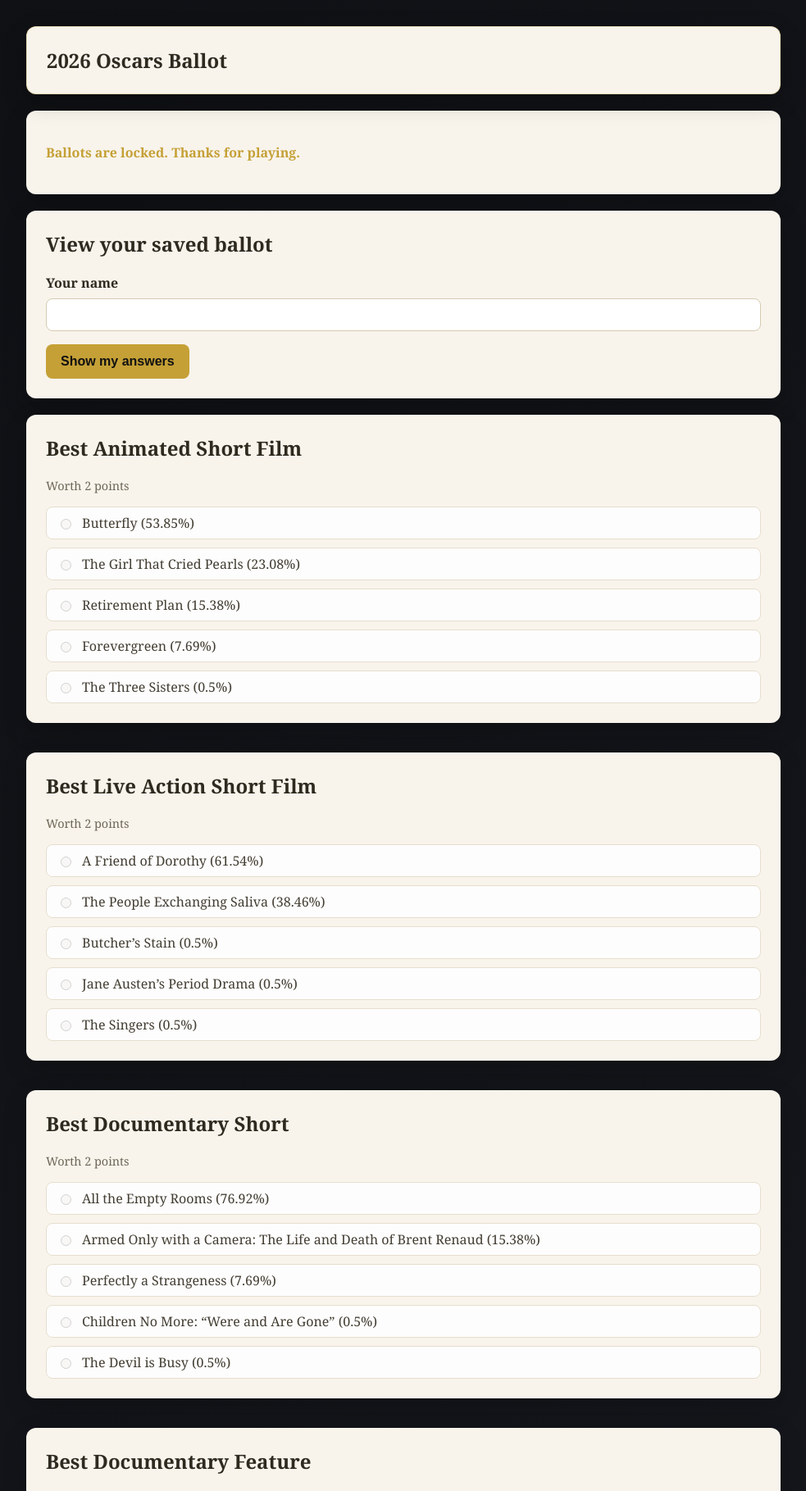
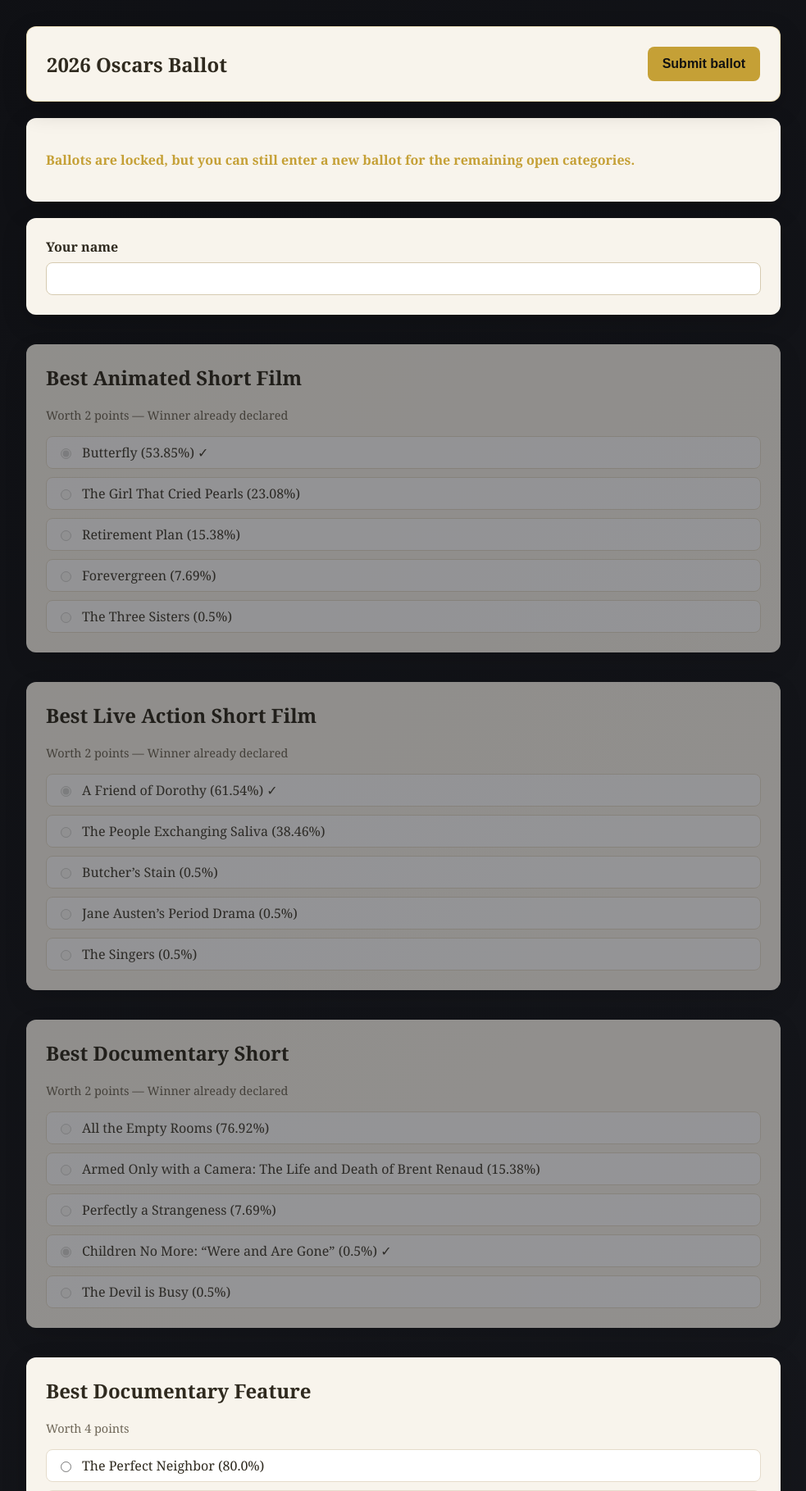
Before and after one commit to analumonzon/Oscars, a FastAPI app: page / in a window 1280 px wide. Shown: the part 72-1891 px from the top of the page at 82% size, without its empty margins (148-1131 px from the left). Run offline with FastAPI, Linux system fonts and the light colour scheme.

Commit message:
added allow new ballots after locked

```diff
--- a/app/main.py
+++ b/app/main.py
@@ -189,6 +189,8 @@ async def ballot_form(
     view_name: str | None = None,
 ) -> HTMLResponse:
     locked = _ballots_locked()
+    current_winners = _load_winners() if locked else {}
+    all_decided = locked and len(BALLOT) > 0 and len(current_winners) >= len(BALLOT)
     edit_mode = bool(edit_name)
     existing_selections: dict[str, str] = {}
     readonly_name = ""
@@ -226,6 +228,8 @@ async def ballot_form(
             "readonly_name": readonly_name,
             "readonly_lookup_done": readonly_lookup_done,
             "readonly_lookup_error": readonly_lookup_error,
+            "winners": current_winners,
+            "all_decided": all_decided,
         },
     )
 
@@ -236,13 +240,66 @@ async def submit_ballot(
     guest_name: str = Form(...),
     overwrite: str | None = Form(default=None),
 ) -> RedirectResponse:
-    if _ballots_locked():
-        return RedirectResponse(url="/?error=Ballot%20is%20locked", status_code=303)
-
     name = " ".join(guest_name.split()).strip()
-    overwrite_existing = (overwrite or "").lower() in {"1", "true", "yes", "on"}
     if not name:
         return RedirectResponse(url="/?error=Name%20is%20required", status_code=303)
+
+    if _ballots_locked():
+        conn = get_conn()
+        try:
+            existing = _find_guest_row(conn, name)
+        finally:
+            conn.close()
+
+        if existing:
+            return RedirectResponse(
+                url="/?error=Ballots%20are%20locked.%20Existing%20ballots%20cannot%20be%20modified.",
+                status_code=303,
+            )
+
+        current_winners = _load_winners()
+        open_categories = [c for c in BALLOT if c["key"] not in current_winners]
+
+        if not open_categories:
+            return RedirectResponse(
+                url="/?error=All%20categories%20have%20been%20decided.%20Voting%20is%20over.",
+                status_code=303,
+            )
+
+        form = await request.form()
+        picks: dict[str, str] = {}
+        for category in open_categories:
+            field_name = f"category_{category['key']}"
+            nominee = form.get(field_name)
+            if not nominee:
+                return RedirectResponse(
+                    url=f"/?error=Missing%20selection%20for%20{quote(category['name'])}",
+                    status_code=303,
+                )
+            picks[category["key"]] = nominee
+
+        conn = get_conn()
+        try:
+            with conn.begin():
+                guest_id = conn.execute(
+                    insert(guests).values(name=name, created_at=utc_now())
+                ).inserted_primary_key[0]
+                ballot_id = conn.execute(
+                    insert(ballots).values(guest_id=guest_id, created_at=utc_now())
+                ).inserted_primary_key[0]
+                conn.execute(
+                    insert(selections),
+                    [
+                        {"ballot_id": ballot_id, "category_key": key, "nominee": nominee}
+                        for key, nominee in picks.items()
+                    ],
+                )
+        finally:
+            conn.close()
+
+        return RedirectResponse(url="/leaderboard", status_code=303)
+
+    overwrite_existing = (overwrite or "").lower() in {"1", "true", "yes", "on"}
 
     form = await request.form()
     picks: dict[str, str] = {}
--- a/app/static/styles.css
+++ b/app/static/styles.css
@@ -191,6 +191,10 @@ h1, h2 {
   pointer-events: none;
 }
 
+.card.is-decided {
+  opacity: 0.55;
+}
+
 .primary {
   background: var(--gold);
   color: #111;
--- a/app/templates/ballot.html
+++ b/app/templates/ballot.html
@@ -6,7 +6,7 @@
   <section class="card ballot-toolbar">
     <div class="ballot-toolbar__row">
       <h1>2026 Oscars Ballot</h1>
-      {% if not locked %}
+      {% if not locked or (locked and not all_decided and not edit_mode) %}
         <div class="ballot-toolbar__actions">
           <button class="primary" id="submit-ballot-btn" type="submit" form="ballot-form">
             <span class="btn-label">Submit ballot</span>
@@ -18,10 +18,14 @@
   </section>
 
   <section class="card">
-    {% if locked %}
+    {% if not locked %}
+      <p>Pick one winner per category. Points are shown per category.</p>
+    {% elif not all_decided and not edit_mode %}
+      <p class="notice">Ballots are locked, but you can still enter a new ballot for the remaining open categories.</p>
+    {% elif all_decided %}
+      <p class="notice">Voting is over &mdash; all categories have been decided. Thanks for playing!</p>
+    {% else %}
       <p class="notice">Ballots are locked. Thanks for playing.</p>
-    {% else %}
-      <p>Pick one winner per category. Points are shown per category.</p>
     {% endif %}
     {% if error %}
       <p class="error">{{ error }}</p>
@@ -219,6 +223,165 @@
         }
       })();
     </script>
+  {% elif not all_decided and not edit_mode %}
+    <form class="ballot-form" method="post" action="/submit" id="ballot-form">
+      <section class="card">
+        <label class="field-label" for="guest_name">Your name</label>
+        <input id="guest_name" name="guest_name" class="text-input" value="" required>
+        <p id="name-duplicate-hint" class="error" style="display:none; margin-top:10px;"></p>
+      </section>
+
+      {% for category in ballot %}
+        {% set winner_nominee = winners.get(category.key, {}).get('nominee') %}
+        {% if winner_nominee %}
+          <section class="card is-decided">
+            <h2>{{ category.name }}</h2>
+            <p class="points">Worth {{ category.points }} points &mdash; Winner already declared</p>
+            <div class="choices">
+              {% for nominee in category.nominees %}
+                <label class="choice is-readonly">
+                  <input
+                    type="radio"
+                    name="category_{{ category.key }}"
+                    value="{{ nominee }}"
+                    {% if nominee == winner_nominee %}checked{% endif %}
+                    disabled
+                  >
+                  <span>{{ nominee }}{% if nominee == winner_nominee %} &#10003;{% endif %}</span>
+                </label>
+              {% endfor %}
+            </div>
+          </section>
+        {% else %}
+          <section class="card">
+            <h2>{{ category.name }}</h2>
+            <p class="points">Worth {{ category.points }} points</p>
+            <div class="choices">
+              {% for nominee in category.nominees %}
+                <label class="choice">
+                  <input
+                    type="radio"
+                    name="category_{{ category.key }}"
+                    value="{{ nominee }}"
+                    required
+                  >
+                  <span>{{ nominee }}</span>
+                </label>
+              {% endfor %}
+            </div>
+          </section>
+        {% endif %}
+      {% endfor %}
+    </form>
+
+    <script>
+      (function () {
+        const guestInput = document.getElementById("guest_name");
+        const form = document.getElementById("ballot-form");
+        const submitButton = document.getElementById("submit-ballot-btn");
+        const clientError = document.getElementById("ballot-client-error");
+        const hint = document.getElementById("name-duplicate-hint");
+
+        if (!guestInput || !form) {
+          return;
+        }
+
+        let requestSeq = 0;
+        let isSubmitting = false;
+
+        function showClientError(message) {
+          if (!clientError) {
+            return;
+          }
+          clientError.textContent = message;
+          clientError.style.display = "block";
+          clientError.scrollIntoView({ behavior: "smooth", block: "start" });
+        }
+
+        function clearClientError() {
+          if (!clientError) {
+            return;
+          }
+          clientError.textContent = "";
+          clientError.style.display = "none";
+        }
+
+        function setSavingState() {
+          if (!submitButton) {
+            return;
+          }
+          submitButton.disabled = true;
+          submitButton.classList.add("is-loading");
+          submitButton.setAttribute("aria-busy", "true");
+        }
+
+        async function checkDuplicateName() {
+          const rawName = guestInput.value.trim();
+          if (hint) {
+            hint.style.display = "none";
+            hint.textContent = "";
+          }
+          if (!rawName) {
+            return;
+          }
+
+          const currentSeq = ++requestSeq;
+          try {
+            const res = await fetch(`/api/guest-check?name=${encodeURIComponent(rawName)}`);
+            if (!res.ok || currentSeq !== requestSeq) {
+              return;
+            }
+            const data = await res.json();
+            if (data.exists && hint) {
+              hint.textContent = `A ballot already exists for ${data.name}. Existing ballots cannot be modified while ballots are locked.`;
+              hint.style.display = "block";
+            }
+          } catch (err) {
+            // ignore
+          }
+        }
+
+        guestInput.addEventListener("blur", checkDuplicateName);
+        guestInput.addEventListener("input", function () {
+          if (hint) {
+            hint.style.display = "none";
+            hint.textContent = "";
+          }
+        });
+
+        form.addEventListener("change", function (event) {
+          if (event.target !== guestInput) {
+            clearClientError();
+          }
+        });
+
+        form.addEventListener("submit", function (event) {
+          if (isSubmitting) {
+            event.preventDefault();
+            return;
+          }
+          clearClientError();
+
+          const categoryInputs = Array.from(
+            form.querySelectorAll('input[type="radio"][name^="category_"]:not([disabled])')
+          );
+          const categoryNames = [...new Set(categoryInputs.map((input) => input.name))];
+          const missingCount = categoryNames.filter((name) => {
+            return !form.querySelector(`input[name="${CSS.escape(name)}"]:checked`);
+          }).length;
+
+          if (missingCount > 0) {
+            event.preventDefault();
+            const label = missingCount === 1 ? "category is" : "categories are";
+            showClientError(`Please answer all open questions before submitting. ${missingCount} ${label} still missing.`);
+            return;
+          }
+
+          isSubmitting = true;
+          setSavingState();
+        });
+      })();
+    </script>
   {% else %}
     <section class="card">
       <h2>View your saved ballot</h2>
```
Also changed, not shown: data/oscars.db.
